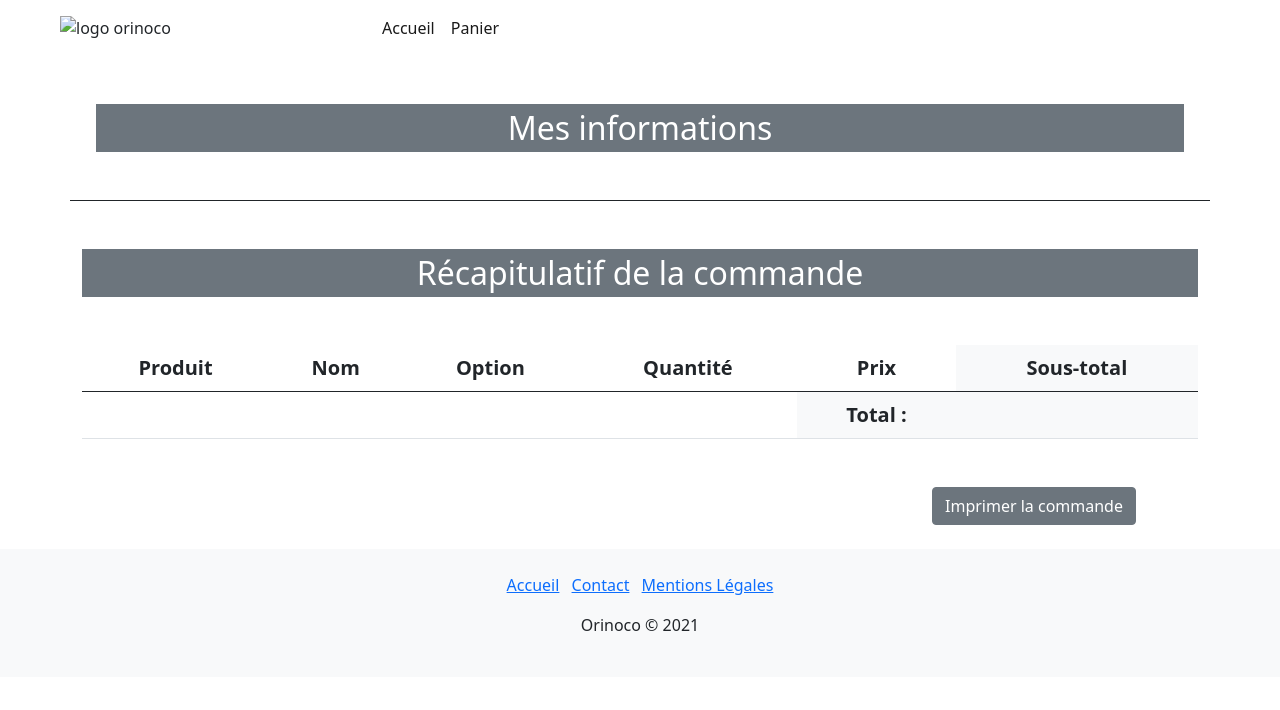
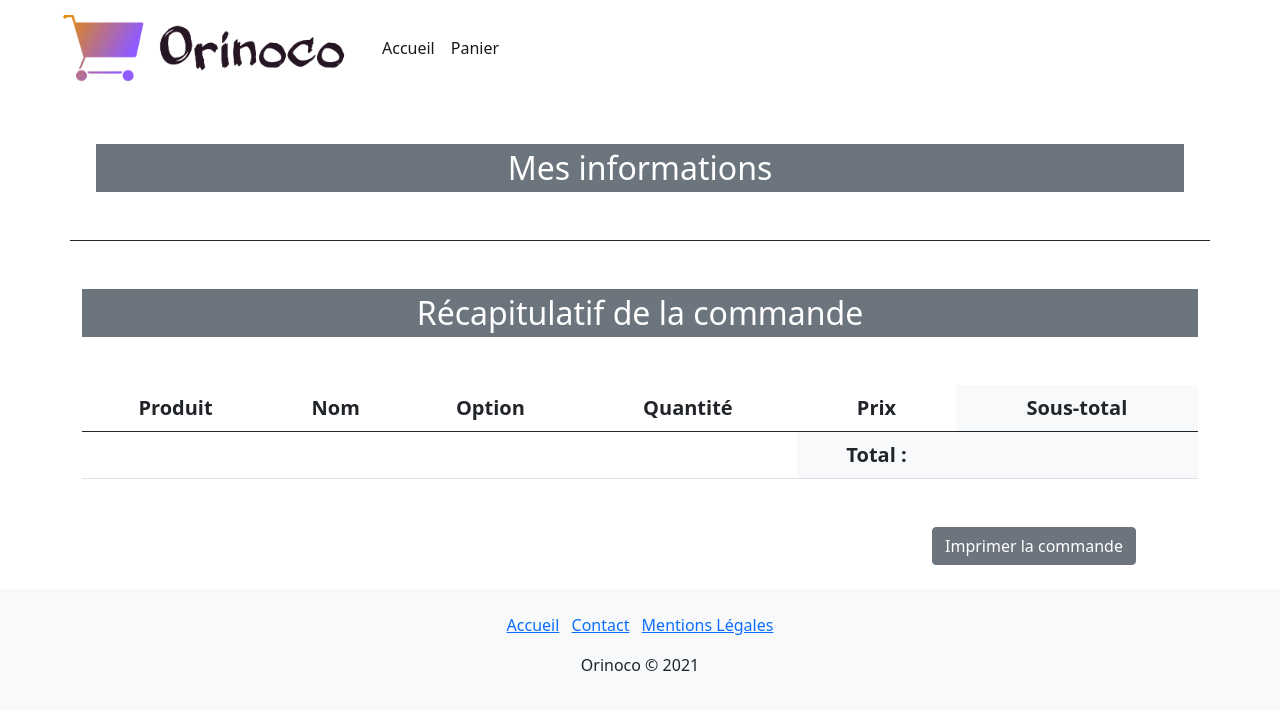
Before and after one commit to apophys7/StephaneMoneme_5_09022021, a website: page frontend/order.html in a window 1280 px wide. Drawn offline with nearby package versions, Linux system fonts and the light colour scheme.

Commit message:
ajustements

```diff
--- a/frontend/js/functions.js
+++ b/frontend/js/functions.js
@@ -8,7 +8,7 @@ function convertPrice(productPrice) {
     price = Intl.NumberFormat("fr-FR", {
         style: "currency",
         currency: "EUR",
-        minimumFractionDigits: 2,
+        minimumFractionDigits:2,
     }).format(price / 100);
     return price;
 }
--- a/frontend/js/index.js
+++ b/frontend/js/index.js
@@ -14,7 +14,7 @@ function addCards(data) {
     //boucle pour chaque iteration d'un produit
     for (produit of data) {
         //recupère l'élément liste dans le HTML
-        const card = document.getElementById("liste");
+        const card = document.getElementById("liste") ;
         //convertit le prix
         const price = convertPrice(produit.price);
         card.innerHTML += `
--- a/frontend/js/order.js
+++ b/frontend/js/order.js
@@ -2,7 +2,7 @@ const order = JSON.parse(localStorage.getItem("order")) || [];
 const date = JSON.parse(localStorage.getItem("date")) || [];
 
 // affiche Mes informations
-const informations = document.getElementById("contact");
+const informations = document.getElementById("contact") ;
 informations.innerHTML += `
     <p class="fs-5"><span class="fw-bold text-capitalize">${order.contact.firstName}</span>, merci pour votre achat sur notre site !</p>
     <p class="fs-5"> Votre commande passée le <span class="fw-bold">${date[0].date}</span> à <span class="fw-bold">${date[0].hours}</span> d'un montant total de <span class="fw-bold">${convertPrice(displayTotalBasket())}</span> a été validée.</p>
--- a/frontend/js/panier.js
+++ b/frontend/js/panier.js
@@ -36,7 +36,7 @@ if (basket.length < 1) {
         if (basket[index].quantity > 1) {
             basket[index].quantity--;
         } else {
-            basket.splice(index, 1);
+            basket.splice(index, 1) ;
         }
         localStorage.setItem("cameras", JSON.stringify(basket));
         location.reload();
--- a/frontend/js/produit.js
+++ b/frontend/js/produit.js
@@ -13,6 +13,7 @@ fetch(newUrl)
     .then((data) => {
         const product = data;
         addCard(data);
+
 
         // fonction pour la création de la card de la page produit
         function addCard(product) {
--- a/frontend/order.html
+++ b/frontend/order.html
@@ -22,7 +22,7 @@
 <!--Nav menu-->
 <nav class="navbar navbar-expand-lg navbar-light bg-white ">
     <div class="container-fluid mx-2 mx-lg-5">
-        <img class="img-fluid mx-4 mx-lg-0 mr-auto w-25" src="../backend/images/logo.png" alt="logo orinoco"/>
+        <img class="img-fluid mx-4 mx-lg-0 mr-auto w-25" src="../frontend/images/logo.png" alt="logo orinoco"/>
         <button class="navbar-toggler" type="button" data-bs-toggle="collapse" data-bs-target="#navbarScroll"
                 aria-controls="navbarScroll" aria-expanded="false" aria-label="Toggle navigation">
             <span class="navbar-toggler-icon"></span>
```
Also changed, not shown: frontend/panier.html (+1 -1 lines), frontend/produit.html (+1 -1 lines), index.html (+1 -1 lines), frontend/images/logo.png (added).
